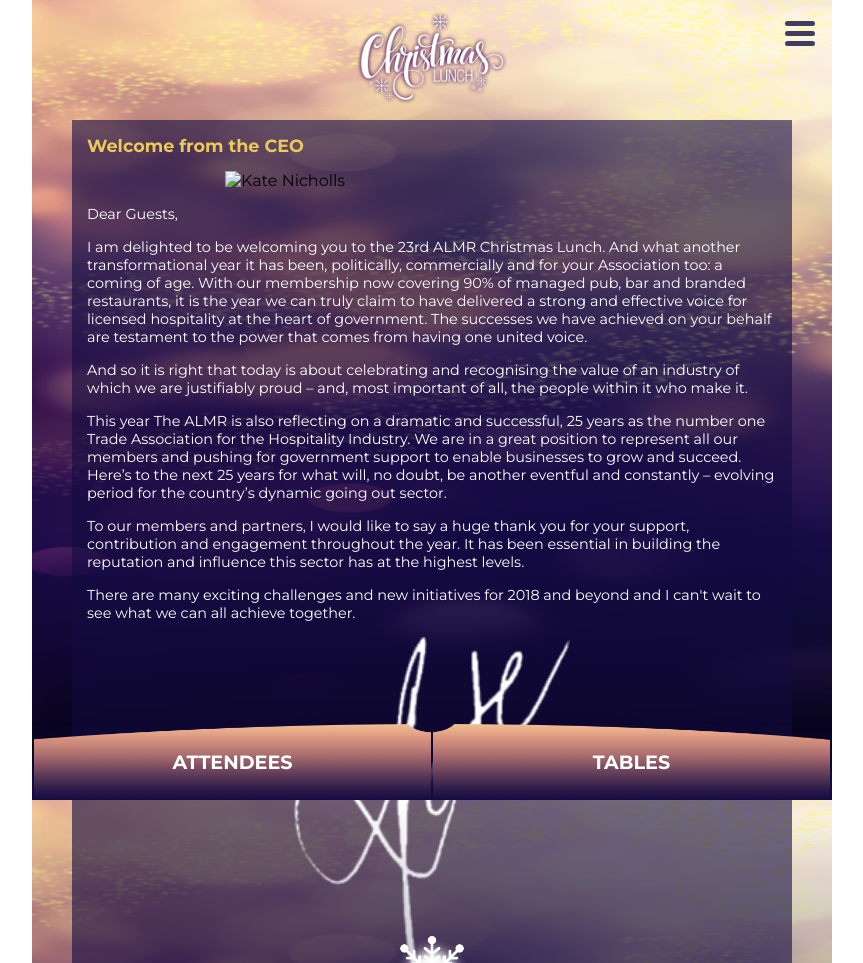
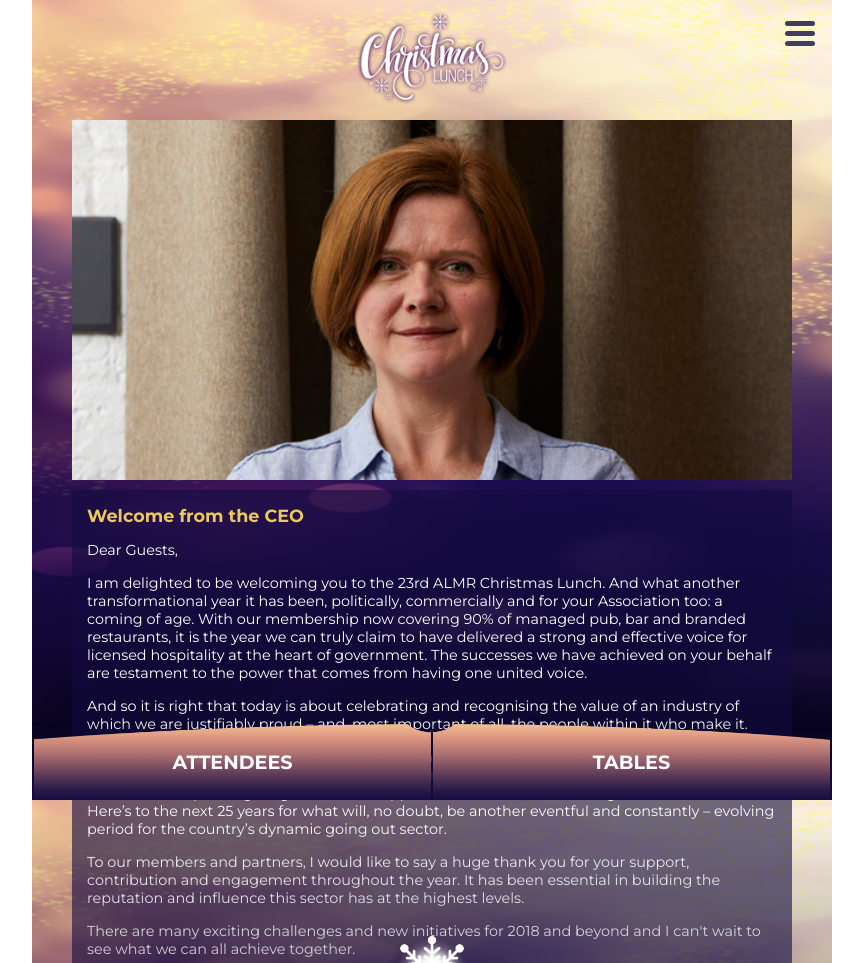
Before and after one commit to jpowleytxd/almr_2017, a PHP site: page /welcome.php in a window 1280 px wide. Shown: the top 963 px of the page, without its empty margins (208-1071 px from the left). Run offline with PHP 8.4, Linux system fonts and the light colour scheme; some libraries are stand-ins or nearby versions.

Commit message:
Added in missing images.

```diff
--- a/public_html/css/almr_main.css
+++ b/public_html/css/almr_main.css
@@ -526,14 +526,16 @@
 }
 
 .welcome_image{
-    width: 100%;
+    width: 90%;
     display: block;
     position: relative;
-    margin-bottom: 15px;
+    margin-left: auto;
+    margin-right: auto;
+    margin-bottom: 10px;
 }
 
 .welcome_image img{
-    width: 60%;
+    width: 100%;
     display: block;
     position: relative;
     margin-left: auto;
--- a/public_html/index.php
+++ b/public_html/index.php
@@ -33,7 +33,7 @@
         </a>
     </div>
     <div class="hero_statement">
-        <a href="https://www.google.com/maps?q=1+old+billingsgate+walk+ec3r+6dx+london&um=1&ie=UTF-8&sa=X&ved=0ahUKEwjQg46YoObXAhVlOMAKHc1EDYwQ_AUICigB">1 old Billingsgate Walk<br /> London EC3R</a>
+        <a href="https://www.google.com/maps?q=1+old+billingsgate+walk+ec3r+6dx+london&um=1&ie=UTF-8&sa=X&ved=0ahUKEwjQg46YoObXAhVlOMAKHc1EDYwQ_AUICigB">1 old Billingsgate Walk<br /> London EC3R 6DX</a>
     </div>
     <div class="sponsors_outer">
         <a href="sponsors.php">
--- a/public_html/menu.php
+++ b/public_html/menu.php
@@ -25,7 +25,7 @@
 <body id="menu">
 <?php include('partials/_header.php') ?>
 <section class="container menu_container">
-    <img class="menu_image" src="http://via.placeholder.com/600x300" alt="Menu">
+    <img class="menu_image" src="media/almr_menu.png" alt="Menu">
     <div class="menu_inner">
         <div class="menu_title">Menu</div>
         <div class="course">
--- a/public_html/welcome.php
+++ b/public_html/welcome.php
@@ -25,11 +25,11 @@
 <body id="welcome">
 <?php include('partials/_header.php') ?>
 <section class="container welcome_container">
+    <div class="welcome_image">
+        <img src="media/kate_nicholls.png" alt="Kate Nicholls">
+    </div>
     <div class="welcome_inner">
         <div class="welcome_title">Welcome from the CEO</div>
-        <div class="welcome_image">
-            <img src="http://via.placeholder.com/200x200" alt="Kate Nicholls">
-        </div>
         <div class="welcome_text">
             <p>Dear Guests,</p>
             <p>I am delighted to be welcoming you to the 23rd ALMR Christmas Lunch. And what another transformational year it has been, politically, commercially and for your Association too: a coming of age. With our membership now covering 90% of managed pub, bar and branded restaurants, it is the year we can truly claim to have delivered a strong and effective voice for licensed hospitality at the heart of government. The successes we have achieved on your behalf are testament to the power that comes from having one united voice.</p>
```
Also changed, not shown: public_html/media/almr_menu.png (added), public_html/media/kate_nicholls.png (added).
